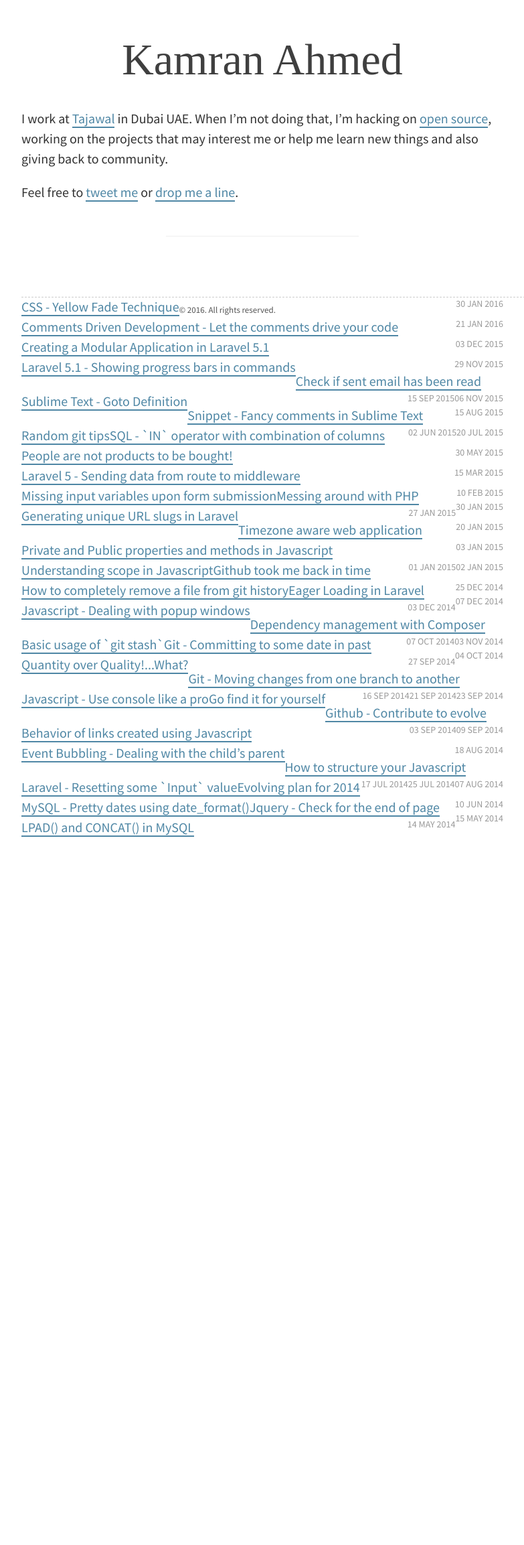
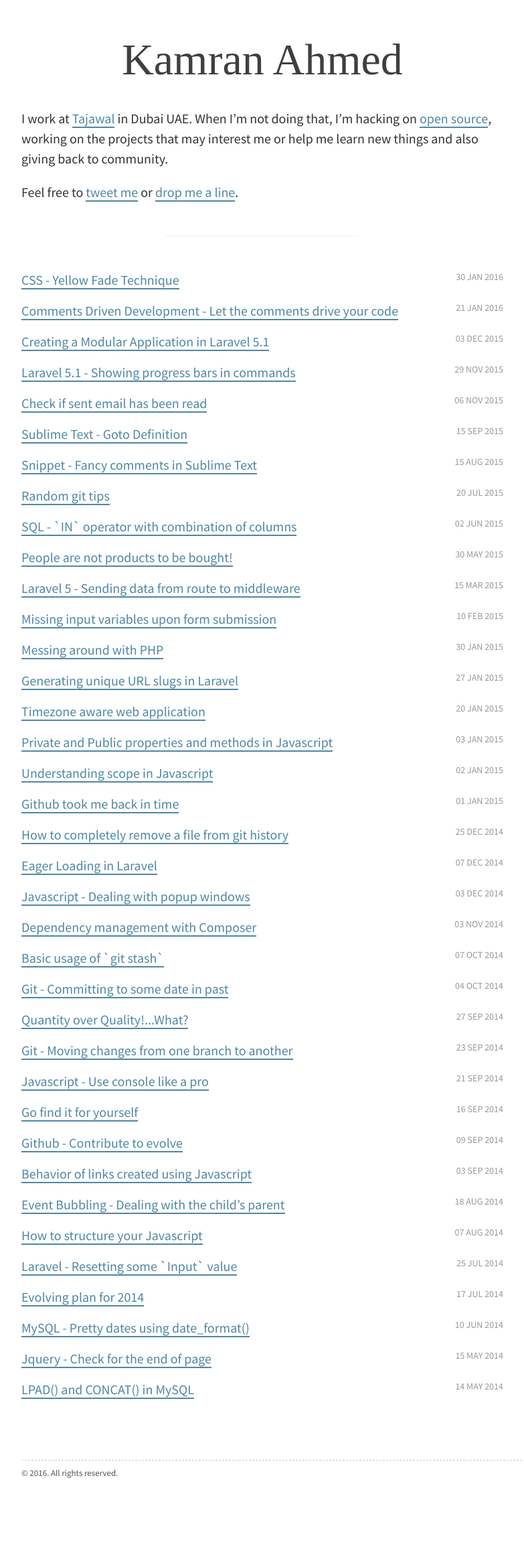
Before and after one commit to kamranahmedse/kamranahmedse.github.io, a Jekyll site: the page built from index.html, in a window 1280 px wide. Shown: the whole page at 67% size, without its empty margins (248-1031 px from the left). Built offline with Jekyll 4.4.1, drawn with Linux system fonts in a browser that asks for light colours; some web fonts are replaced; the list of posts is cut into pages by our own code; before the commit the page ends 1250 px from its top, so only the background shows below that.

Commit message:
Broken headings fix

```diff
--- a/index.html
+++ b/index.html
@@ -19,9 +19,8 @@
 	<ul class="posts">
     	{% for post in site.categories.blog %}
 		 	<li>
-		    	<span class="title left"><a href="{{ post.url }}">{{ post.title }}</a></span>
-		    	<span class="date right">{{ post.date | date_to_string }}</span>
-		    	<span class="clr"></span>
+		    	<span class="title"><a href="{{ post.url }}">{{ post.title }}</a></span>
+		    	<span class="date">{{ post.date | date_to_string }}</span>
 		  	</li>
     	{% endfor %}
 	</ul>
```
Also changed, not shown: blog/_posts/2014-10-07-how-to-use-git-stash.md (+1 -1 lines).
